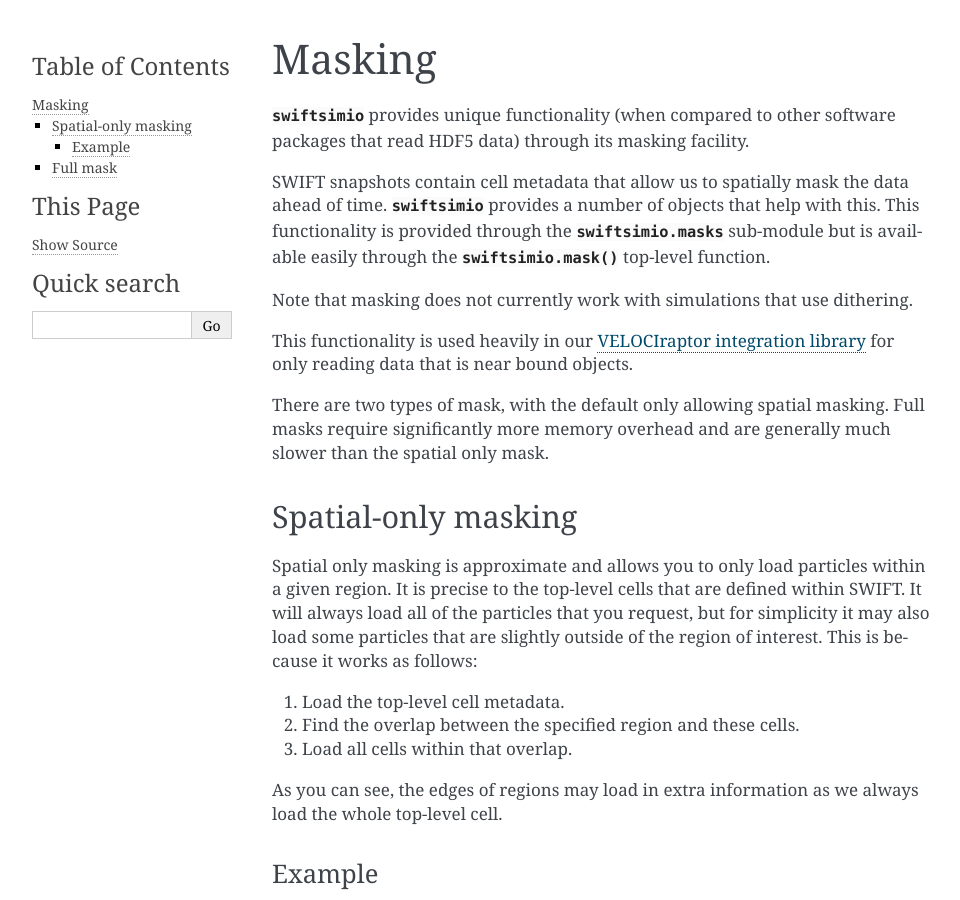
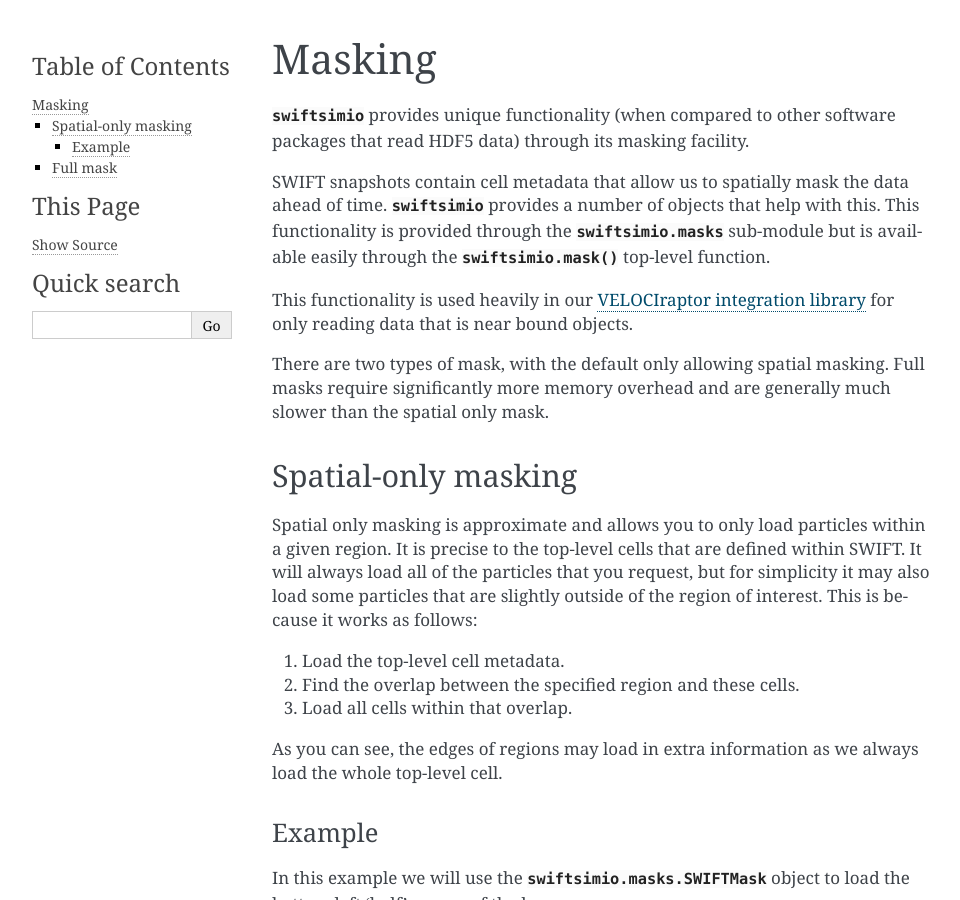
Before and after one commit to SWIFTSIM/swiftsimio, a Sphinx documentation site: the page built from docs/source/masking/index.rst, in a window 1280 px wide and 900 px high. Shown: the whole window, without its empty margins (148-1108 px from the left). Built offline with Sphinx 7.4.7, drawn with Linux system fonts in a browser that asks for light colours; pages that are not in the unit, such as notebooks, are missing from menus; the version number is read from the project's files by our own code.

Commit message:
Removed comment about dithering not working - it does now!

```diff
--- a/docs/source/masking/index.rst
+++ b/docs/source/masking/index.rst
@@ -9,9 +9,6 @@
 with this. This functionality is provided through the :mod:`swiftsimio.masks`
 sub-module but is available easily through the :meth:`swiftsimio.mask`
 top-level function.
-
-Note that masking does not currently work with simulations that use
-dithering.
 
 This functionality is used heavily in our `VELOCIraptor integration library`_
 for only reading data that is near bound objects.
```
